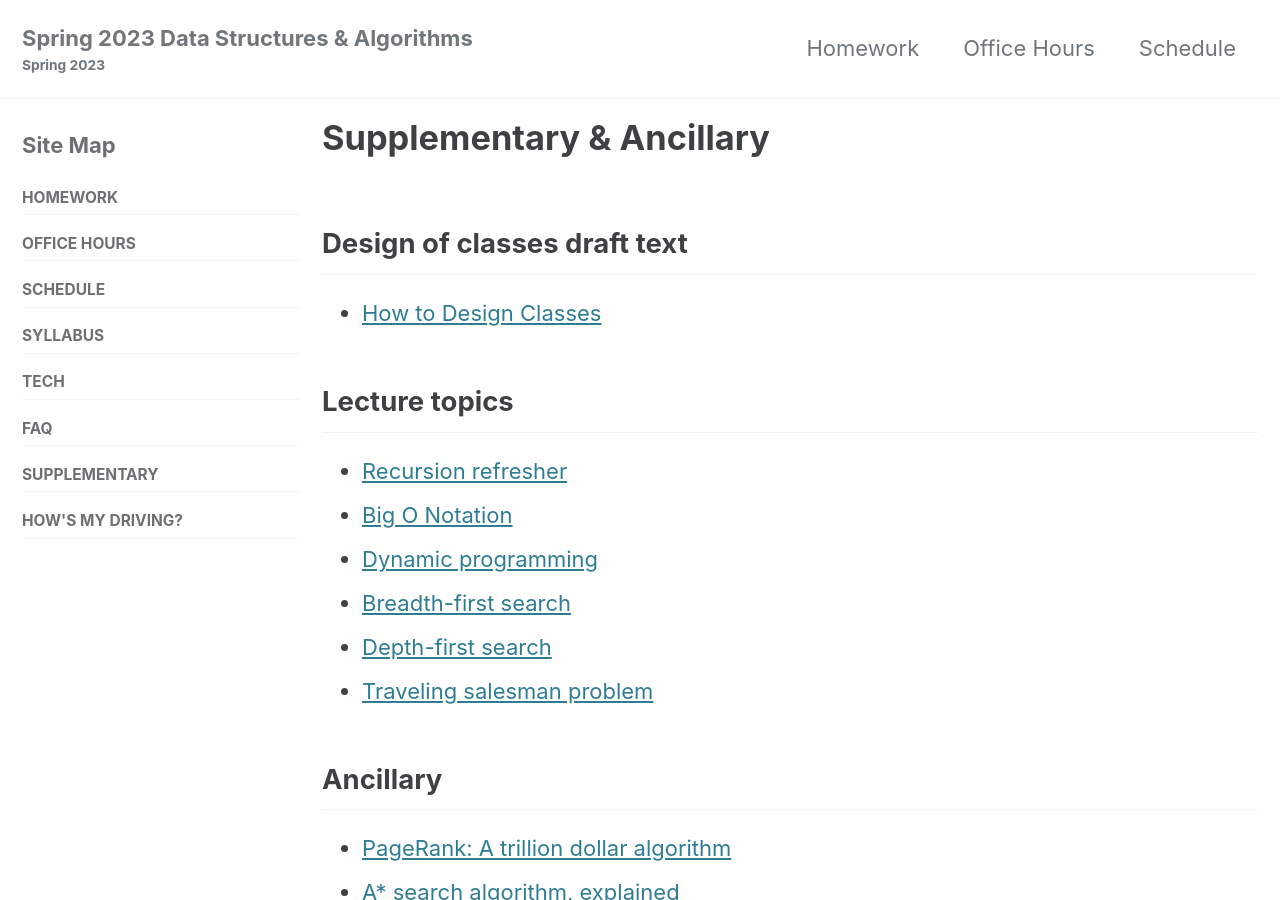
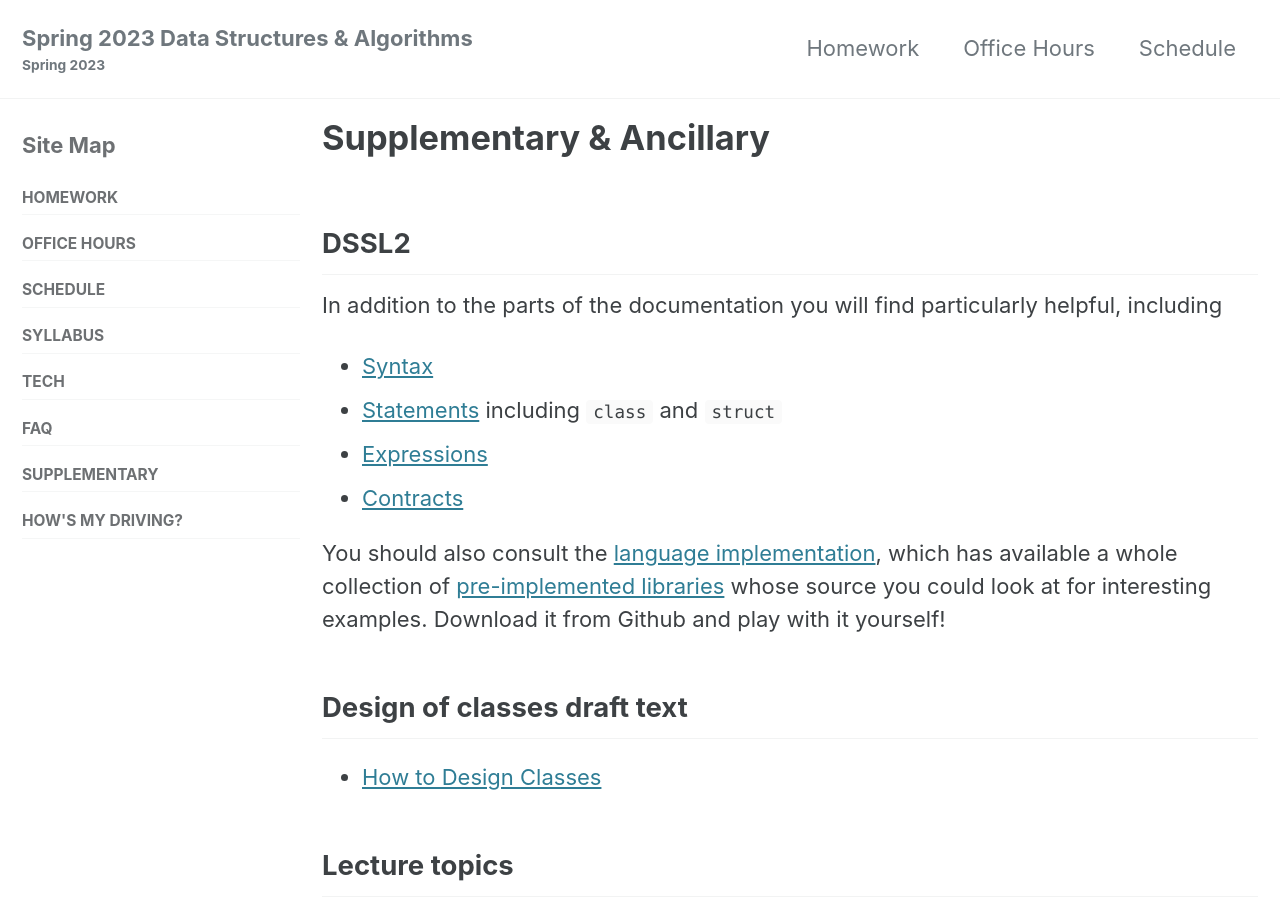
Before and after one commit to jasonhemann/24SP-CS2126, a Jekyll site: the page built from supplementary.md, in a window 1280 px wide and 900 px high. Built offline with Jekyll 4.4.1, drawn with Linux system fonts in a browser that asks for light colours; cached includes are drawn as plain includes.

Commit message:
Adding DSSL2 notes

```diff
--- a/supplementary.md
+++ b/supplementary.md
@@ -3,6 +3,23 @@ title: Supplementary & Ancillary
 layout: single
 classes: wide
 ---
+
+## DSSL2
+
+In addition to the parts of the documentation you will find
+particularly helpful, including
+
+- [Syntax](https://docs.racket-lang.org/dssl2/Lexical_syntax.html)
+- [Statements](https://docs.racket-lang.org/dssl2/stm-forms.html) including `class` and `struct`
+- [Expressions](https://docs.racket-lang.org/dssl2/exp-forms.html)
+- [Contracts](https://docs.racket-lang.org/dssl2/Contracts.html)
+
+You should also consult the [language
+implementation](https://github.com/tov/dssl2/), which has available a
+whole collection of [pre-implemented
+libraries](https://github.com/tov/dssl2/tree/main/lib) whose source
+you could look at for interesting examples. Download it from Github
+and play with it yourself!
 
 ## Design of classes draft text
 
```
